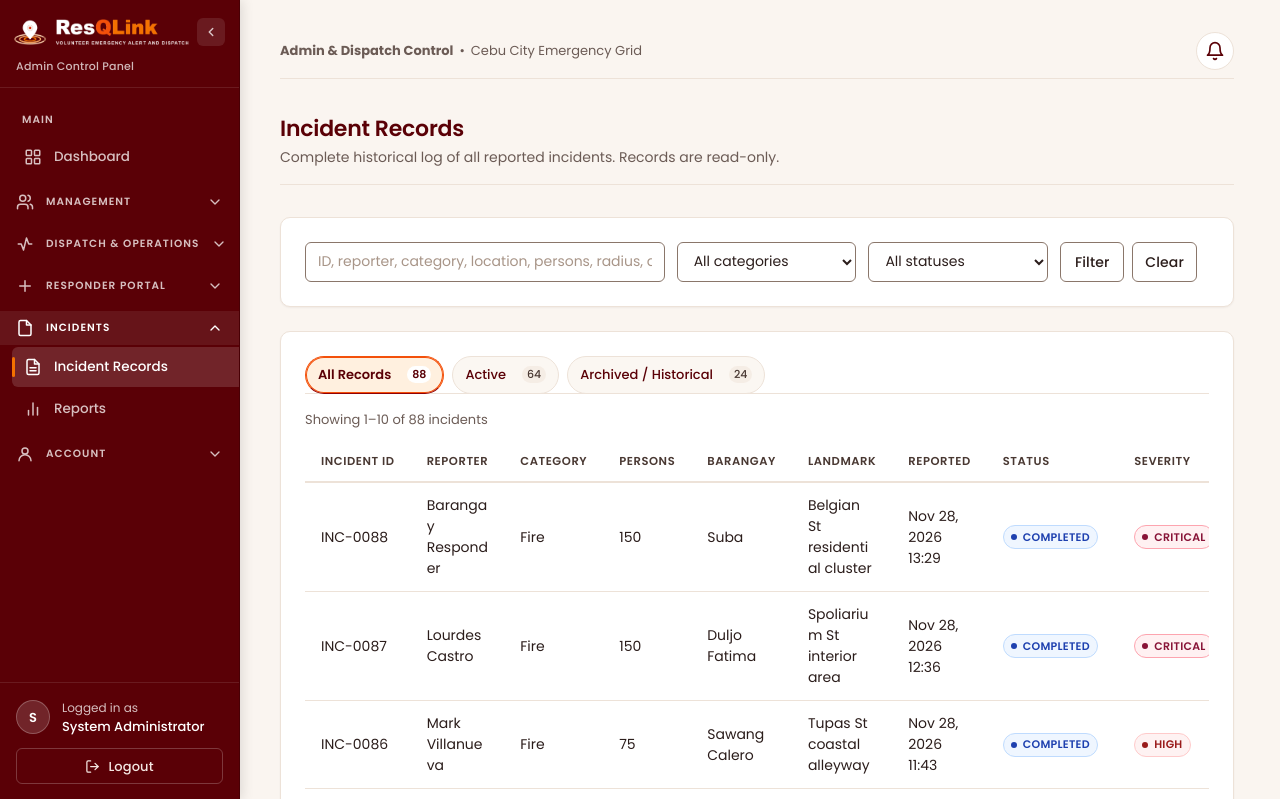
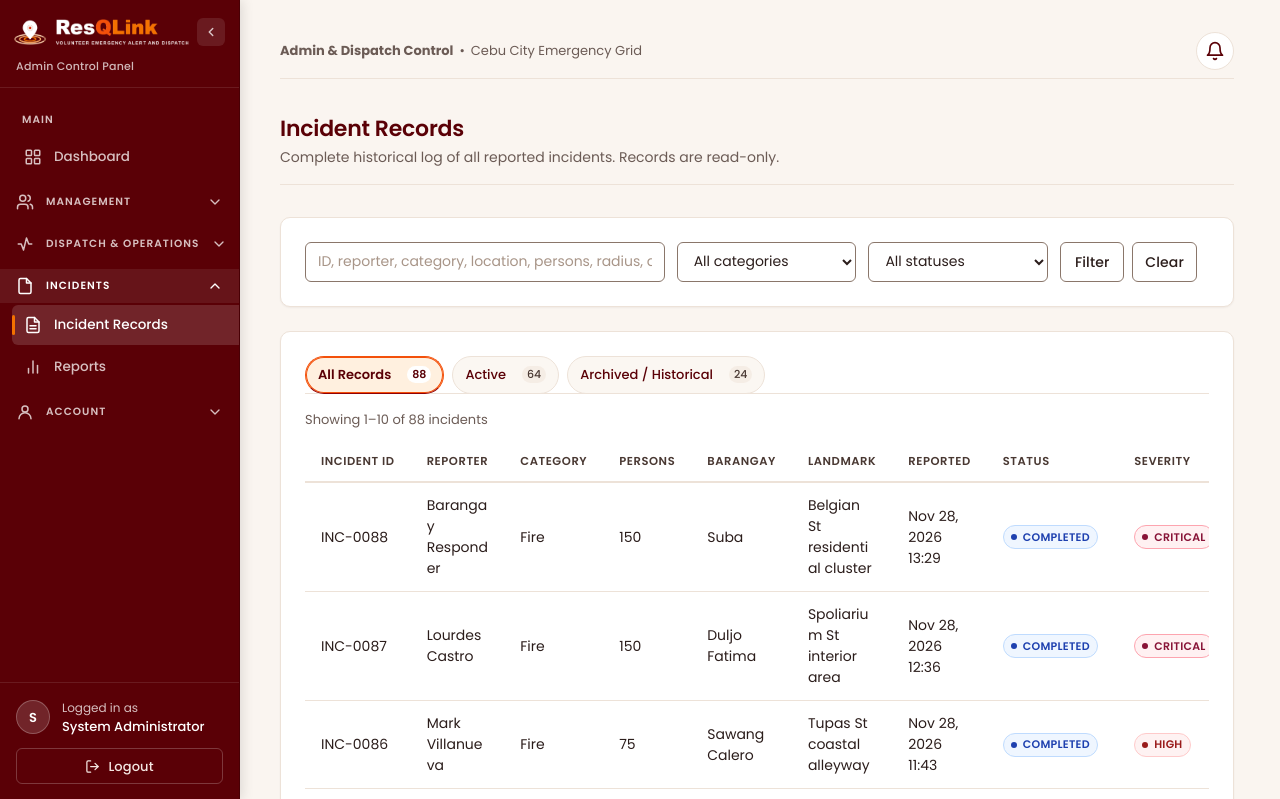
Before and after one commit to adrianemontano/ResQLink, a Laravel app: page /admin/incidents in a window 1280 px wide. Shown: the top 799 px of the page. Run offline with Laravel 12, Linux system fonts and the light colour scheme; a user stored in the database is signed in; data comes from the database, SQL or seed files in the repository; data that the repository does not hold is empty.

Commit message:
TASK2/TASK3 Align role-specific incident access
Co-authored-by: Copilot <223556219+Copilot@users.noreply.github.com>

```diff
--- a/backend/app/Http/Requests/StoreIncidentRequest.php
+++ b/backend/app/Http/Requests/StoreIncidentRequest.php
@@ -11,10 +11,6 @@ class StoreIncidentRequest extends FormRequest
         $user = $this->user();
         if (! $user || ! $user->is_active) {
             return false;
-        }
-
-        if ($user->hasRole('admin')) {
-            return true;
         }
 
         return $user->hasRole('volunteer')
--- a/backend/app/Http/Requests/UpdateIncidentRequest.php
+++ b/backend/app/Http/Requests/UpdateIncidentRequest.php
@@ -11,10 +11,6 @@ class UpdateIncidentRequest extends FormRequest
         $user = $this->user();
         if (! $user || ! $user->is_active) {
             return false;
-        }
-
-        if ($user->hasRole('admin')) {
-            return true;
         }
 
         return $user->hasRole('volunteer')
--- a/backend/resources/views/layouts/partials/sidebar-nav.blade.php
+++ b/backend/resources/views/layouts/partials/sidebar-nav.blade.php
@@ -45,22 +45,6 @@
             <a class="sidebar-item {{ request()->routeIs('dispatcher.teams.availability*') ? 'active' : '' }}" href="{{ route('dispatcher.teams.availability') }}">
                 <svg viewBox="0 0 24 24"><circle cx="12" cy="12" r="10"/><polyline points="12 6 12 12 16 14"/></svg>
                 <span class="sidebar-label">Team Availability</span>
-            </a>
-        </details>
-
-        <details class="sidebar-section admin-module-accordion" @if (request()->routeIs('volunteer.incidents.create', 'volunteer.incidents.index', 'volunteer.incidents.edit')) open @endif>
-            <summary class="sidebar-section-label sidebar-label admin-module-toggle">
-                <svg class="admin-module-icon" viewBox="0 0 24 24" aria-hidden="true"><path d="M12 5v14M5 12h14"/></svg>
-                <span class="admin-module-title">Responder Portal</span>
-                <svg class="admin-module-chevron" viewBox="0 0 24 24" aria-hidden="true"><path d="m6 9 6 6 6-6"/></svg>
-            </summary>
-            <a class="sidebar-item {{ request()->routeIs('volunteer.incidents.create') ? 'active' : '' }}" href="{{ route('volunteer.incidents.create') }}">
-                <svg viewBox="0 0 24 24"><path d="M12 5v14M5 12h14"/></svg>
-                <span class="sidebar-label">Submit Incident</span>
-            </a>
-            <a class="sidebar-item {{ request()->routeIs('volunteer.incidents.index') || request()->routeIs('volunteer.incidents.edit') ? 'active' : '' }}" href="{{ route('volunteer.incidents.index') }}">
-                <svg viewBox="0 0 24 24"><path d="M9 11l3 3L22 4"/><path d="M21 12v7a2 2 0 0 1-2 2H5a2 2 0 0 1-2-2V5a2 2 0 0 1 2-2h11"/></svg>
-                <span class="sidebar-label">Responder Reports</span>
             </a>
         </details>
 
--- a/backend/routes/web.php
+++ b/backend/routes/web.php
@@ -78,7 +78,9 @@ Route::middleware(['auth', 'role:dispatcher,admin'])
     ->prefix('dispatcher')
     ->name('dispatcher.')
     ->group(function (): void {
-        Route::get('/dashboard', DispatcherDashboardController::class)->name('dashboard');
+        Route::get('/dashboard', DispatcherDashboardController::class)
+            ->middleware('role:dispatcher')
+            ->name('dashboard');
         Route::get('/incidents', [DispatcherIncidentController::class, 'index'])->name('incidents.index');
         Route::get('/incidents/{incident}', [DispatcherIncidentController::class, 'show'])->name('incidents.show');
         Route::get('/incidents/{incident}/dispatch', [DispatcherIncidentDispatchController::class, 'dispatchPage'])->name('incidents.dispatch');
@@ -103,7 +105,7 @@ Route::middleware(['auth', 'role:dispatcher,admin'])
         Route::put('/account/password', [AccountController::class, 'updatePassword'])->name('account.password');
     });
 
-Route::middleware(['auth', 'role:volunteer,admin'])
+Route::middleware(['auth', 'role:volunteer'])
     ->prefix('volunteer')
     ->name('volunteer.')
     ->group(function (): void {
```
Also changed, not shown: backend/app/Http/Controllers/Volunteer/IncidentController.php (+5 -13 lines).
